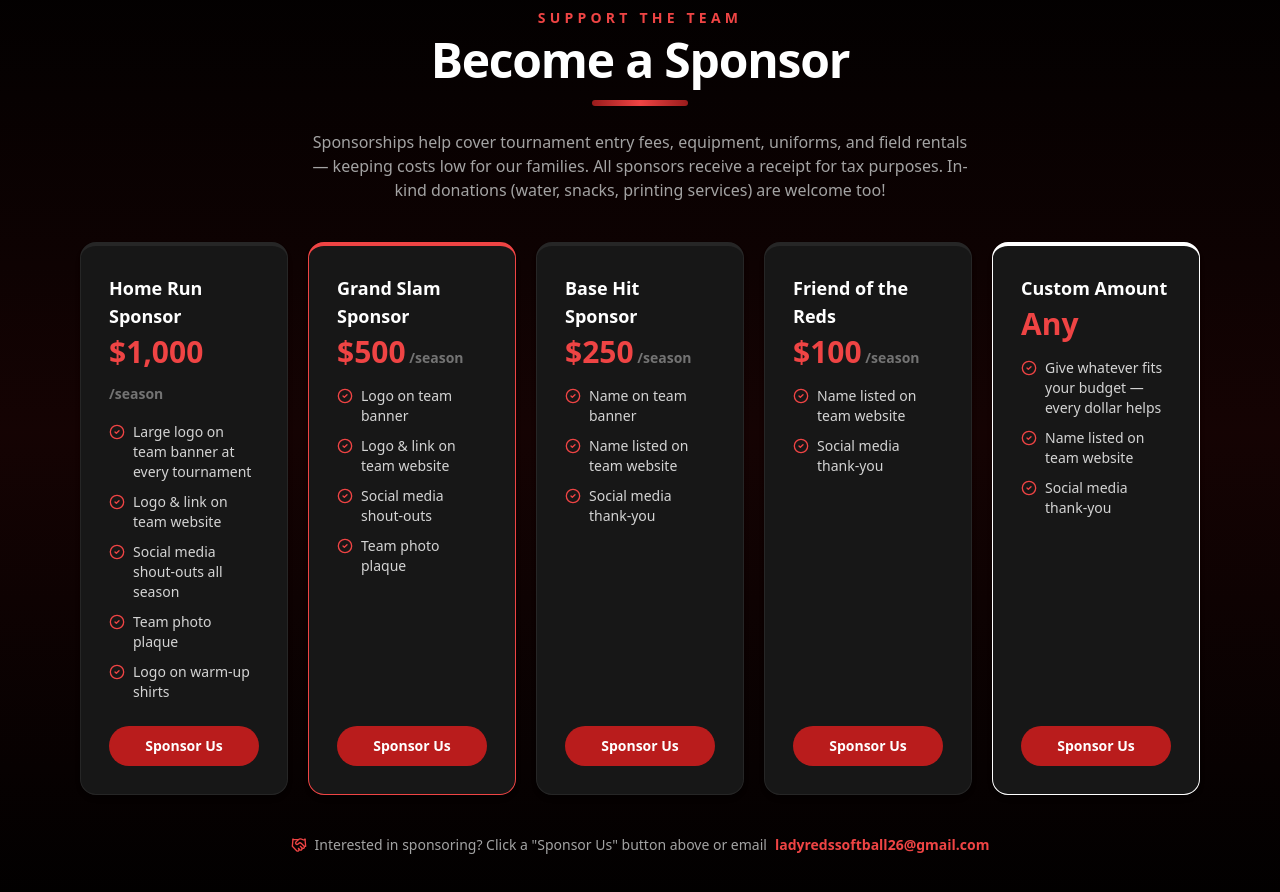
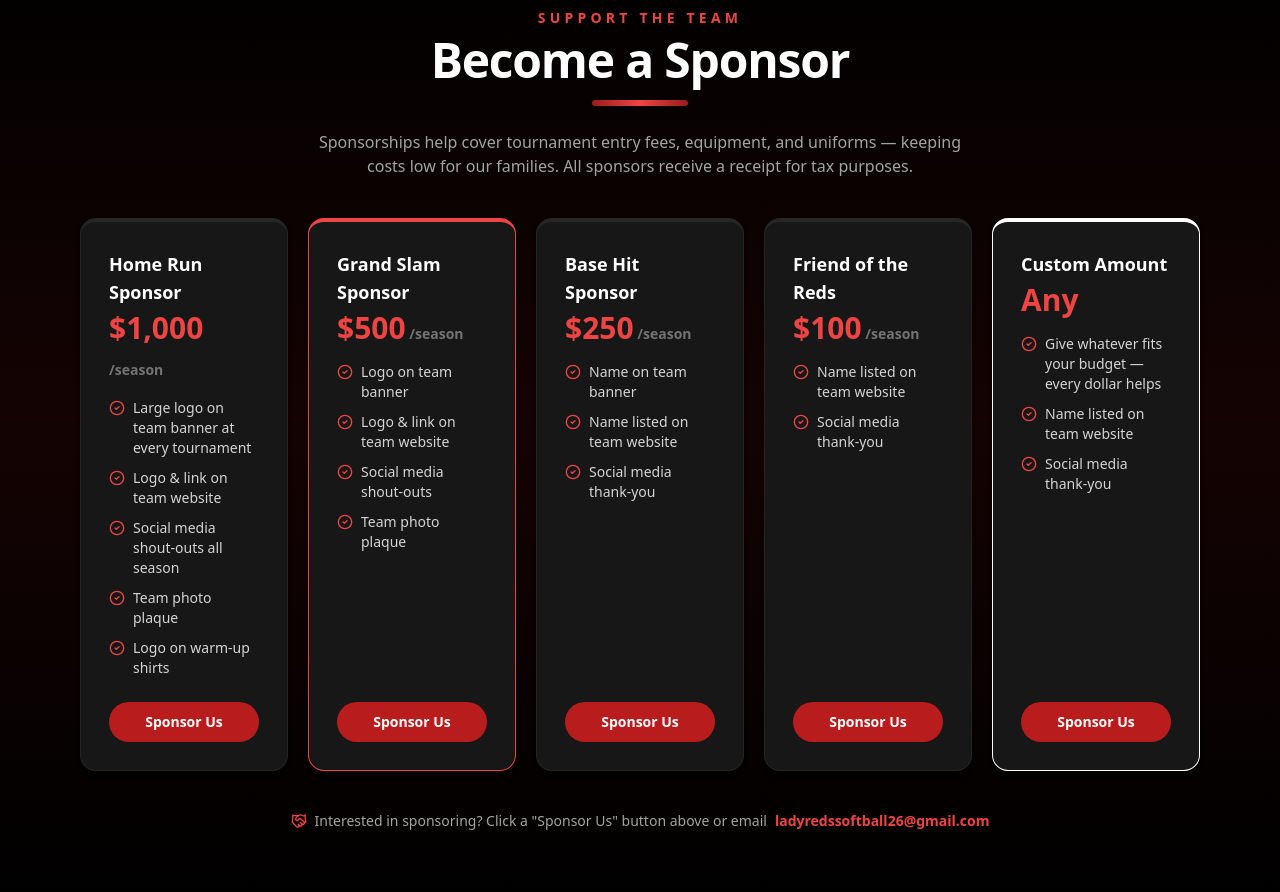
Before and after one commit to JeremyFuentes979/Lady-Reds, a React (Vite) app in the folder ladyreds-website/: page / in a window 1280 px wide. Shown: the part 5800-6692 px from the top of the page. Built offline with nearby package versions, Linux system fonts and the light colour scheme.

Commit message:
Update sponsor note for clarity
Removed mention of field rentals and in-kind donations from the sponsor note.

```diff
--- a/ladyreds-website/src/config.ts
+++ b/ladyreds-website/src/config.ts
@@ -137,7 +137,7 @@ export const currentSponsors = [
 
 export const storeUrl = 'https://shop.smalltownadvertising.com/collections/lady-reds-softball'
 
-export const sponsorNote = 'Sponsorships help cover tournament entry fees, equipment, uniforms, and field rentals — keeping costs low for our families. All sponsors receive a receipt for tax purposes. In-kind donations (water, snacks, printing services) are welcome too!'
+export const sponsorNote = 'Sponsorships help cover tournament entry fees, equipment, and uniforms — keeping costs low for our families. All sponsors receive a receipt for tax purposes.'
 
 export type Tournament = {
   name: string
```
